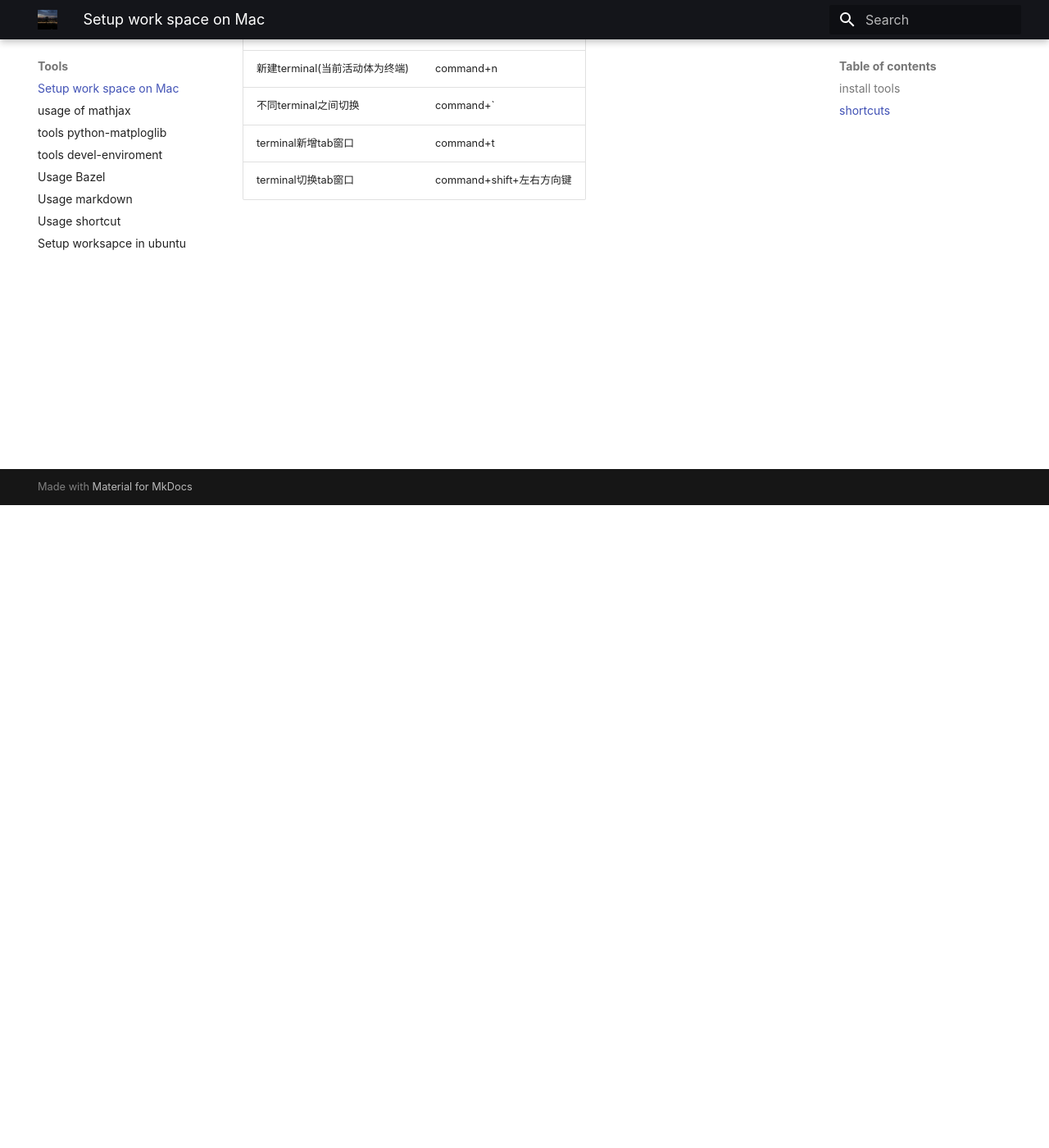
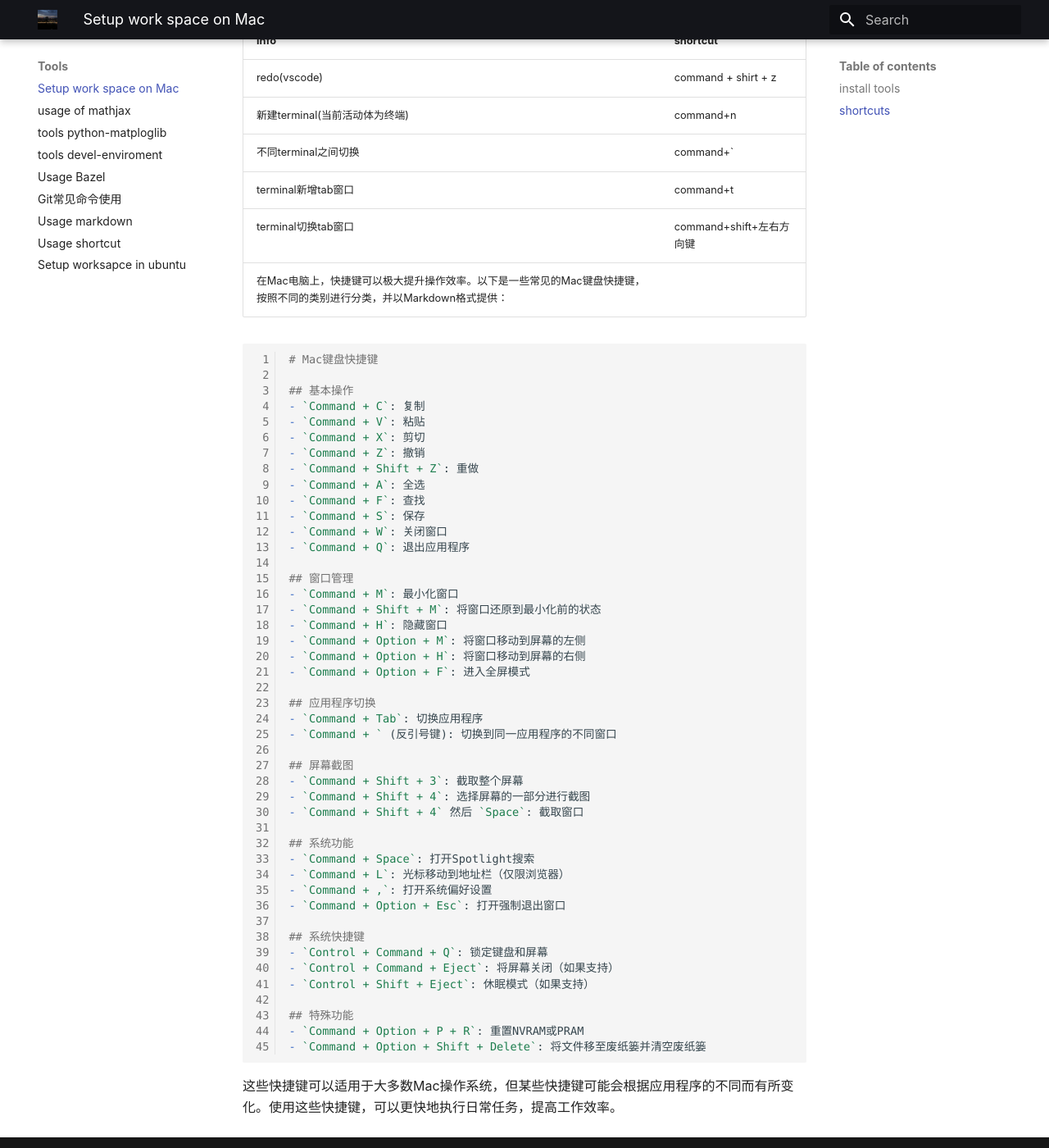
Before and after one commit to Soaringls/soaringls.github.io, an MkDocs documentation site: the page built from docs/tools/00_setup_work_space_mac.md, in a window 1280 px wide and 1400 px high, scrolled down 784 px. Shown: the whole window at 82% size. Built offline with MkDocs 1.6.1 and Material for MkDocs 9.7.7, drawn with Linux system fonts in a browser that asks for light colours; some of the changed text lies outside the part shown.

Commit message:
[note] 0606

````diff
--- a/docs/tools/00_setup_work_space_mac.md
+++ b/docs/tools/00_setup_work_space_mac.md
@@ -8,6 +8,9 @@
 #install brew: ref https://blog.csdn.net/muyimo/article/details/125211460
 /bin/zsh -c "$(curl -fsSL https://gitee.com/cunkai/HomebrewCN/raw/master/Homebrew.sh)"
 #更新homebrew资源
+export PATH=/opt/homebrew/bin:/opt/homebrew/sbin:$PATH #加到 ~/.zshrc
+source ~/.zshrc
+
 brew update
 brew install clang-format #c++
 brew install shfmt        #shell
@@ -29,3 +32,54 @@ which clang-format
   | 不同terminal之间切换           | command+`                |
   | terminal新增tab窗口            | command+t                |
   | terminal切换tab窗口            | command+shift+左右方向键 |
+在Mac电脑上，快捷键可以极大提升操作效率。以下是一些常见的Mac键盘快捷键，按照不同的类别进行分类，并以Markdown格式提供：
+
+```markdown
+# Mac键盘快捷键
+
+## 基本操作
+- `Command + C`: 复制
+- `Command + V`: 粘贴
+- `Command + X`: 剪切
+- `Command + Z`: 撤销
+- `Command + Shift + Z`: 重做
+- `Command + A`: 全选
+- `Command + F`: 查找
+- `Command + S`: 保存
+- `Command + W`: 关闭窗口
+- `Command + Q`: 退出应用程序
+
+## 窗口管理
+- `Command + M`: 最小化窗口
+- `Command + Shift + M`: 将窗口还原到最小化前的状态
+- `Command + H`: 隐藏窗口
+- `Command + Option + M`: 将窗口移动到屏幕的左侧
+- `Command + Option + H`: 将窗口移动到屏幕的右侧
+- `Command + Option + F`: 进入全屏模式
+
+## 应用程序切换
+- `Command + Tab`: 切换应用程序
+- `Command + ` (反引号键): 切换到同一应用程序的不同窗口
+
+## 屏幕截图
+- `Command + Shift + 3`: 截取整个屏幕
+- `Command + Shift + 4`: 选择屏幕的一部分进行截图
+- `Command + Shift + 4` 然后 `Space`: 截取窗口
+
+## 系统功能
+- `Command + Space`: 打开Spotlight搜索
+- `Command + L`: 光标移动到地址栏（仅限浏览器）
+- `Command + ,`: 打开系统偏好设置
+- `Command + Option + Esc`: 打开强制退出窗口
+
+## 系统快捷键
+- `Control + Command + Q`: 锁定键盘和屏幕
+- `Control + Command + Eject`: 将屏幕关闭（如果支持）
+- `Control + Shift + Eject`: 休眠模式（如果支持）
+
+## 特殊功能
+- `Command + Option + P + R`: 重置NVRAM或PRAM
+- `Command + Option + Shift + Delete`: 将文件移至废纸篓并清空废纸篓
+```
+
+这些快捷键可以适用于大多数Mac操作系统，但某些快捷键可能会根据应用程序的不同而有所变化。使用这些快捷键，可以更快地执行日常任务，提高工作效率。
````
Also changed, not shown: docs/coding/python/03_dev_env.md (+2 -0 lines), docs/m&l/loc_gauss_newton_example.md (+7 -3 lines), docs/tools/usage_git.md (added, +228 -0 lines), docs/tools/usage_shortcut.md (line endings or trailing spaces), docs/tools/workspace_setup_ubuntu.md (line endings or trailing spaces).
